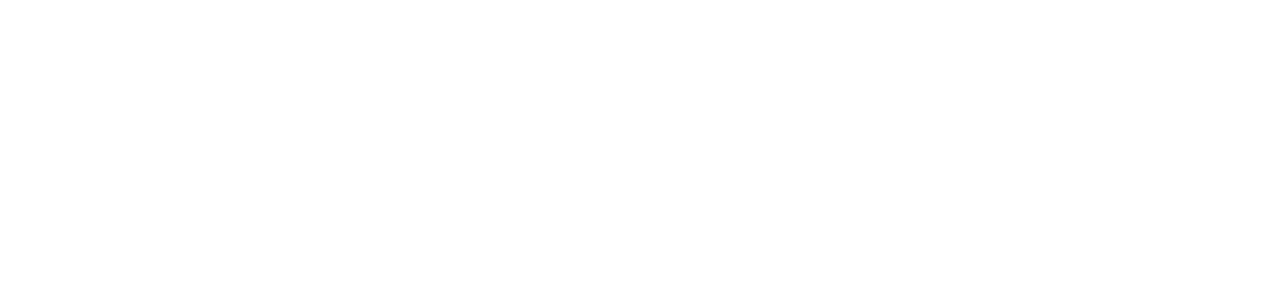
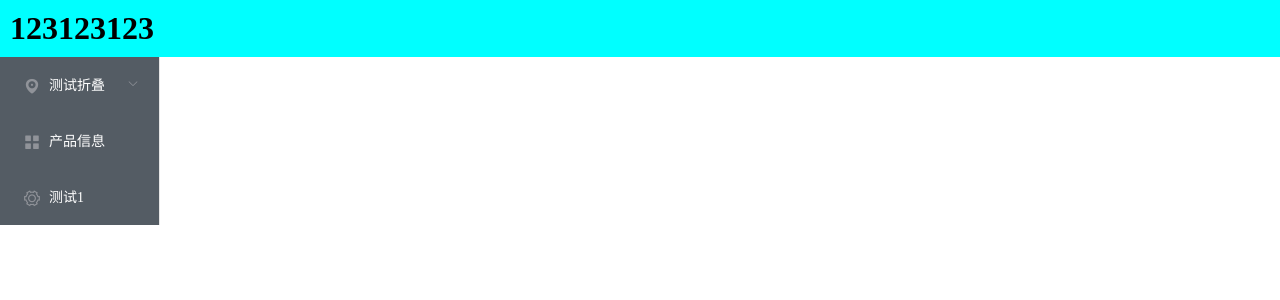
Before and after one commit to sunweijia123/mall-vue-new, a Vue app: page /menu in a window 1280 px wide. Shown: the top 300 px of the page. Built offline with nearby package versions, Linux system fonts and the light colour scheme.

Commit message:
'测试navmenu'

```diff
--- a/src/router/index.js
+++ b/src/router/index.js
@@ -8,16 +8,24 @@ const routes = [
     path: "/",
     name: "Login",
     component: () => import("../views/Login.vue"),
+    meta: {title: '登录'}
   },
   {
     path: "/register",
     name: "register",
     component: () => import("../views/Register.vue"),
+    meta: {title: '注册'}
   },
   {
     path: "/loginByEmail",
     name: "loginByEmail",
     component: () => import("../views/LoginByEmail")
+  }
+  ,
+  {
+    path: "/menu",
+    name: "menu",
+    component: () => import("../views/menu")
   }
 ];
 
--- a/src/views/Login.vue
+++ b/src/views/Login.vue
@@ -4,10 +4,10 @@
       <h2 id="head">Mall For 武汉新洲区</h2>
       <el-form ref="form" :rules="rules" :model="form" label-width="70px">
         <el-form-item label="用户名" prop="name">
-          <el-input v-model="form.name" style="200px"></el-input>
+          <el-input v-model="form.name" style="200px"  placeholder="用户名"></el-input>
         </el-form-item>
         <el-form-item label="密码" prop="password">
-          <el-input type="password" v-model="form.password"></el-input>
+          <el-input type="password" v-model="form.password" placeholder="密码" @keyup.enter.native="onSubmit()"></el-input>
         </el-form-item>
         <el-form-item>
           <el-button type="primary" @click="onSubmit">登陆</el-button>
@@ -55,7 +55,6 @@ export default {
     //登陆
     onSubmit() {
       var that = this;
-      console.log(that.form.name + ":" + that.form.password);
       this.$http
         .get("http://118.178.254.125:8081/mall/login", {
           params: {
@@ -64,7 +63,6 @@ export default {
           },
         })
         .then(function (params) {
-          console.log(params);
           if (params.data.state === 1) {
             setTimeout(() => {
               that.$message({
@@ -73,7 +71,7 @@ export default {
               });
             }, 1);
             that.$router.push({
-              path: "/success",
+              path: "/menu",
             });
           } else {
             setTimeout(() => {
@@ -87,14 +85,13 @@ export default {
     },
     //跳转注册
     goRegister() {
-      console.log("注册");
       this.$router.replace("/register");
     },
     //跳转忘记密码
     gologinByEmail() {
       this.$router.replace("/loginByEmail");
-    },
-  },
+    }
+  }
 };
 </script>
 
--- a/src/views/LoginByEmail.vue
+++ b/src/views/LoginByEmail.vue
@@ -44,7 +44,6 @@ export default {
       };
       console.log(params);
       this.$http.post(url, params).then((res) => {
-          console.log(res)
         if (res.data.state == 1) {
           setTimeout(() => {
             that.$message({
@@ -52,10 +51,8 @@ export default {
               type: "success",
             });
           }, 1);
-        console.log('成功')
         this.$router.replace("/");
         } else {
-        console.log('失败')
           setTimeout(() => {
             that.$message.error("失败");
           }, 1);
--- /dev/null
+++ b/src/views/menu.vue
@@ -0,0 +1,65 @@
+<template>
+ <div>
+ <div id="title">
+     <h1>123123123</h1>
+ </div>
+<el-row class="tac">
+    <el-col :span=3>
+        <el-menu
+        default-active="$route.path"
+        class="el-menu-vertical-demo"
+        @open="handleOpen"
+        @close="handleClose"
+        background-color="#545c64"
+        text-color="#fff"
+        active-text-color="#ffd04b">
+         <el-submenu index="1">
+        <template slot="title">
+          <i class="el-icon-location"></i>
+          <span>测试折叠</span>
+        </template>
+        <el-menu-item-group>
+          <template slot="title">分组一</template>
+          <el-menu-item index="1-1">选项1</el-menu-item>
+          <el-menu-item index="1-2">选项2</el-menu-item>
+        </el-menu-item-group>
+        <el-menu-item-group title="分组2">
+          <el-menu-item index="1-3">选项3</el-menu-item>
+        </el-menu-item-group>
+        <el-submenu index="1-4">
+          <template slot="title">选项4</template>
+          <el-menu-item index="1-4-1">选项1</el-menu-item>
+        </el-submenu>
+      </el-submenu>
+        <el-menu-item index="2">
+            <i class="el-icon-menu"></i>
+            <span slot="title">产品信息</span>
+        </el-menu-item>
+        <el-menu-item index="4">
+            <i class="el-icon-setting"></i>
+            <span slot="title">测试1</span>
+        </el-menu-item>
+        </el-menu>
+    </el-col>
+</el-row>
+  </div>
+</template>
+
+<script>
+  export default {
+    methods: {
+      handleOpen(key, keyPath) {
+        console.log(key, keyPath);
+      },
+      handleClose(key, keyPath) {
+        console.log(key, keyPath);
+      }
+    }
+  }
+</script>
+<style scpoe>
+#title{
+    background-color: aqua;
+    padding: 10px;
+}
+</style>
```
